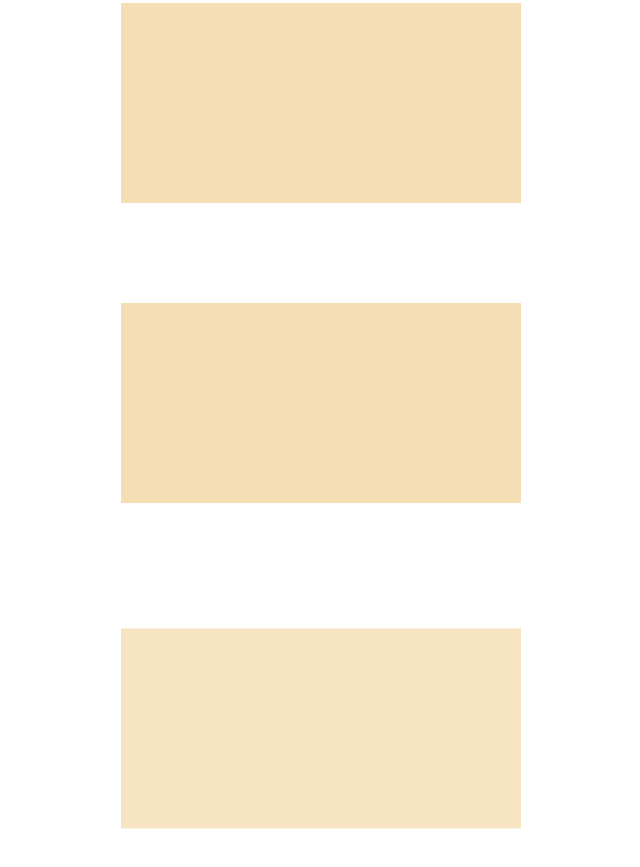
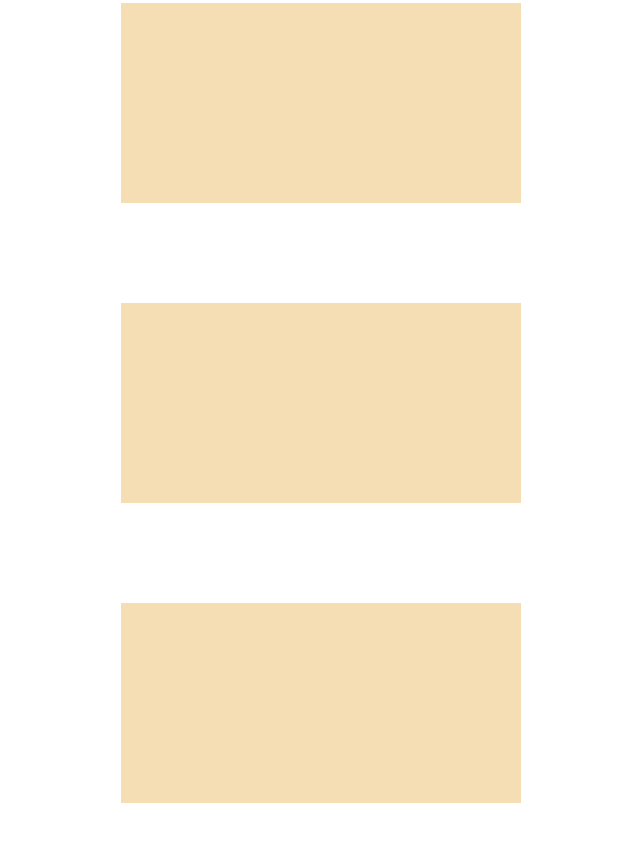
Before and after one commit to core-ll/FadeoutCss, a plain HTML site: page index.html in a window 1280 px wide. Shown: the part 1297-2164 px from the top of the page, without its empty margins (319-959 px from the left). Drawn offline with Linux system fonts and the light colour scheme.

Commit message:
更新介绍文件

```diff
--- a/index.html
+++ b/index.html
@@ -23,7 +23,7 @@
      <div class="block" ></div>
      <div class="block" free='free-lode-right' ></div>
      <div class="block" ></div>
-     <div class="block" free='free-lode-bottom-10000' ></div>
+     <div class="block" free='free-lode-bottom-2000' ></div>
 </body>
 <script src="./index.js"></script>
 
```
Also changed, not shown: 1 other file.
